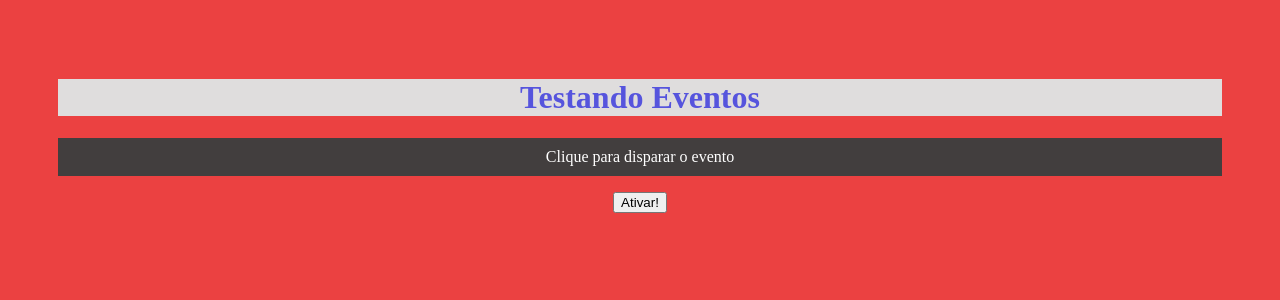
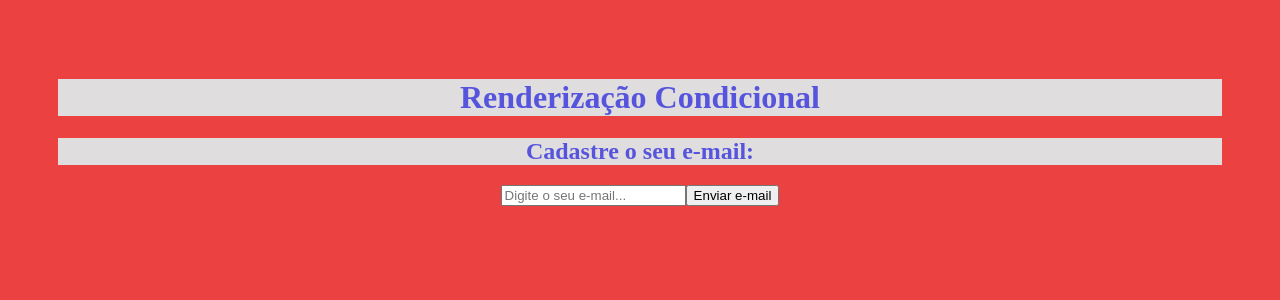
Before and after one commit to GeorgeMBS/React, a React (Create React App) app in the folder meu-projeto-react/: page / in a window 1280 px wide. Shown: the top 300 px of the page. Built offline with nearby package versions, Linux system fonts and the light colour scheme.

Commit message:
atualização-curso-react

```diff
--- a/meu-projeto-react/src/App.js
+++ b/meu-projeto-react/src/App.js
@@ -1,13 +1,14 @@
 import './App.css';
-import Evento from './components/Evento';
+import Condicional from './components/Condicional';
 
 
 function App() {
 
   return (
     <div className="App">
-     <h1>Testando Eventos</h1>
-    <Evento />
+     <h1>Renderização Condicional</h1>
+     <Condicional />
+
     </div>
   )
 }
--- /dev/null
+++ b/meu-projeto-react/src/components/Condicional.js
@@ -0,0 +1,37 @@
+import {useState} from 'react'
+
+function Condicional() {
+    const [email, setEmail] = useState()
+    const [userEmail, setUserEmail] = useState()
+
+    function enviarEmail(e) {
+        e.preventDefault()
+        setUserEmail(email)
+        console.log(`usuário cadastrado com o e-mail ${email}`)
+    }
+
+    function limparEmail() {
+        setUserEmail('')
+    }
+
+    return(
+        <div>
+            <h2>Cadastre o seu e-mail:</h2>
+            <form>
+                <input type="email" placeholder="Digite o seu e-mail..." onChange={(e) => setEmail(e.target.value)}/>
+                <button type="submit" onClick={enviarEmail}>Enviar e-mail</button>
+            {userEmail &&(
+                <div>
+                    <p>O e-mail do usuário é: {userEmail}</p>
+                    <button onClick={limparEmail}>Limpar e-mail</button>
+                </div>
+            )
+            }
+            </form>
+
+        </div>
+    )
+
+}
+
+export default Condicional
--- a/meu-projeto-react/src/components/Evento.js
+++ b/meu-projeto-react/src/components/Evento.js
@@ -1,15 +1,23 @@
+import Button from './eventos/Button'
 
 function Evento () {
     function meuEvento() {
-        console.log('Opa, fui ativado!')
+        console.log("Ativando primeiro evento!")
+    }
+
+    function segundoEvento() {
+        console.log("Ativando o segundo evento!")
     }
 
     return(
         <div>
             <p>Clique para disparar o evento</p>
-            <button onClick={meuEvento}>Ativar!</button>
+            <Button event={meuEvento} text="Primeiro Evento"/>
+            <Button event={segundoEvento} text="Segundo Evento"/>
         </div>
     )
 }
 
 export default Evento
+
+/*Neste caso inspecionamos a página e abrimos o console para ver o log do evento disparando.*/
--- /dev/null
+++ b/meu-projeto-react/src/components/eventos/Button.js
@@ -0,0 +1,5 @@
+function Button (props) {
+    return <button onClick={props.event}>{props.text}</button>
+}
+
+export default Button
```
Also changed, not shown: meu-projeto-react/src/components/Form.js (added, +52 -0 lines).
